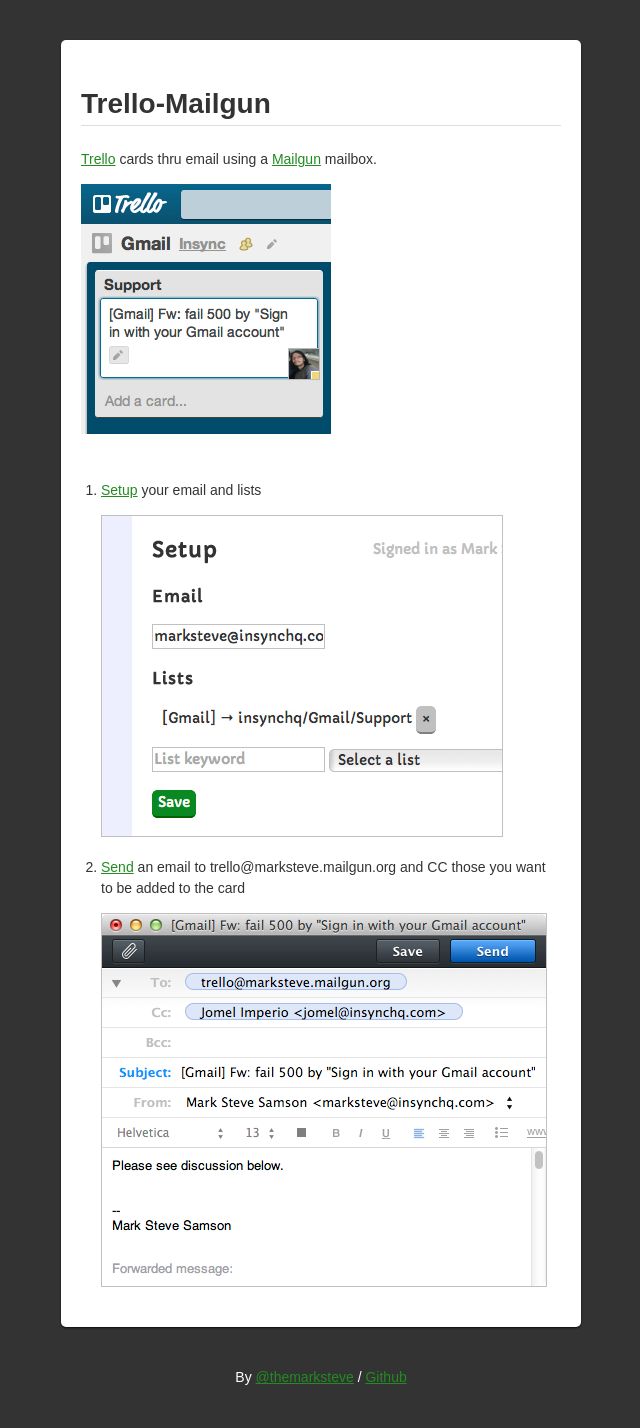
After one commit to marksteve/trello-mailgun, a Flask app: page / in a window 1280 px wide. The commit adds this page. Shown: the whole page, without its empty margins (319-959 px from the left). Run offline with Flask 2, Linux system fonts and the light colour scheme; parts of the project's set-up code (start-up, migrations or seed data) failed here and were passed over; some libraries are stand-ins or nearby versions; some web fonts are replaced.

Commit message:
Added index page and updated styles

```diff
--- a/static/css/styles.css
+++ b/static/css/styles.css
@@ -1,7 +1,7 @@
 body {
     margin: 40px;
     padding: 0;
-    background-color: #eef;
+    background-color: #333;
 }
 
 body, input, select {
@@ -14,8 +14,58 @@ input, select {
     line-height: 1.5;
 }
 
+a {
+    color: forestgreen;
+}
+
 h1 {
     border-bottom: 1px #ddd solid;
+}
+
+input[type=submit],
+input[type=button] {
+    border: 0;
+    border-radius: 5px;
+    box-shadow: 0 1px 2px rgba(0, 0, 0, 0.8);
+}
+
+input[type=submit] {
+    background-color: forestgreen;
+    color: white;
+}
+
+input[type=submit]:disabled {
+    color: darkgreen;
+}
+
+input[type=button] {
+    background-color: silver;
+    color: #333;
+}
+
+section {
+    margin: 0 auto;
+    padding: 20px;
+    width: 480px;
+    border-radius: 5px;
+    background-color: white;
+    box-shadow: 0 1px 2px rgba(0, 0, 0, 0.8);
+}
+
+footer {
+    color: white;
+    margin: 40px 0;
+    text-align: center;
+}
+
+#steps {
+    margin-top: 40px;
+    padding: 0 0 0 20px;
+    list-style: decimal;
+}
+
+#steps img {
+    border: 1px silver solid;
 }
 
 #signed-in {
@@ -27,48 +77,16 @@ h1 {
     vertical-align: middle;
 }
 
-section {
-    margin: 0 auto;
-    padding: 20px;
-    width: 480px;
-    border-radius: 5px;
-    background-color: white;
-    box-shadow: 0 2px 0 rgba(0, 0, 0, 0.5);
-}
-
-input[type=submit],
-input[type=button] {
-    border: 0;
-    border-bottom: 2px solid;
-    border-radius: 5px;
-}
-
-input[type=submit] {
-    background-color: forestgreen;
-    border-bottom-color: darkgreen;
-    color: white;
-}
-
-input[type=submit]:disabled {
-    color: darkgreen;
-}
-
-input[type=button] {
-    background-color: silver;
-    border-bottom-color: gray;
-    color: #333;
-}
-
 .message {
     margin: 20px auto;
     padding: 10px 20px;
     width: 480px;
-    border-bottom: 2px goldenrod solid;
+    box-shadow: 0 1px 2px rgba(0, 0, 0, 0.4);
     border-radius: 5px;
     background-color: gold;
 }
 
-ul {
+#lists {
     padding-left: 10px;
     list-style: none;
 }
--- a/templates/base.html
+++ b/templates/base.html
@@ -17,5 +17,9 @@
         {% block content %}{% endblock %}
     </section>
     {% block js %}{% endblock %}
+    <footer>
+        By <a href="https://twitter.com/themarksteve" target="_blank">@themarksteve</a> /
+        <a href="https://github.com/marksteve/trello-mailgun">Github</a>
+    </footer>
 </body>
 </html>
--- /dev/null
+++ b/templates/index.html
@@ -0,0 +1,17 @@
+{% extends "base.html" %}
+{% block content %}
+<p>
+    <a href="https://trello.com" target="_blank">Trello</a> cards thru email using a <a href="https://mailgun.com" target="_blank">Mailgun</a> mailbox.
+</p>
+<p><img src="/static/images/three.png"></p>
+<ol id="steps">
+<li>
+    <p><a href="{{ url_for('setup') }}">Setup</a> your email and lists</p>
+    <p><img src="/static/images/one.png"></p>
+</li>
+<li>
+    <p><a href="mailto:trello@marksteve.mailgun.org">Send</a> an email to trello@marksteve.mailgun.org and CC those you want to be added to the card</p>
+    <p><img src="/static/images/two.png"></p>
+</li>
+</ol>
+{% endblock %}
--- a/wsgi.py
+++ b/wsgi.py
@@ -44,6 +44,11 @@ class User(db.Model):
         for key in 'email', 'trello_id', 'trello_lists':
             kv_pairs.append((key, getattr(self, key)))
         return dict(kv_pairs)
+
+
+@app.route('/')
+def index():
+    return render_template('index.html')
 
 
 @app.route('/setup', methods=['GET', 'POST'])
```
Also changed, not shown: static/images/one.png (added), static/images/three.png (added), static/images/two.png (added).
